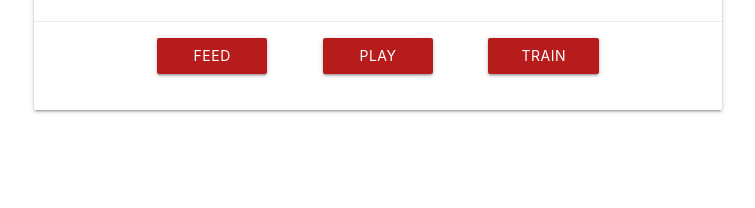
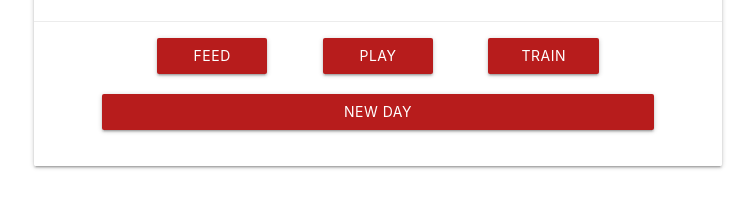
Before and after one commit to arnest00/virtual-pet-js, a plain HTML site: page index.html in a window 1280 px wide. Both pictures are taken after typing "Sample" into the empty fields and a click on the button "SUBMIT". Shown: the part 424-632 px from the top of the page, without its empty margins (262-1017 px from the left). Drawn offline with nearby package versions, Linux system fonts and the light colour scheme.

Commit message:
add new day button

```diff
--- a/index.html
+++ b/index.html
@@ -76,6 +76,9 @@
                 <button class="btn col s12 m3 l2 red darken-4" id="train-button">Train</button>
                 <div class="col l2"></div>
               </div>
+              <div id="button-container" class="row">
+                <button class="btn col s10 offset-s1 red darken-4" id="day-button">New Day</button>
+              </div>
             </div>
 
           </div>
```
